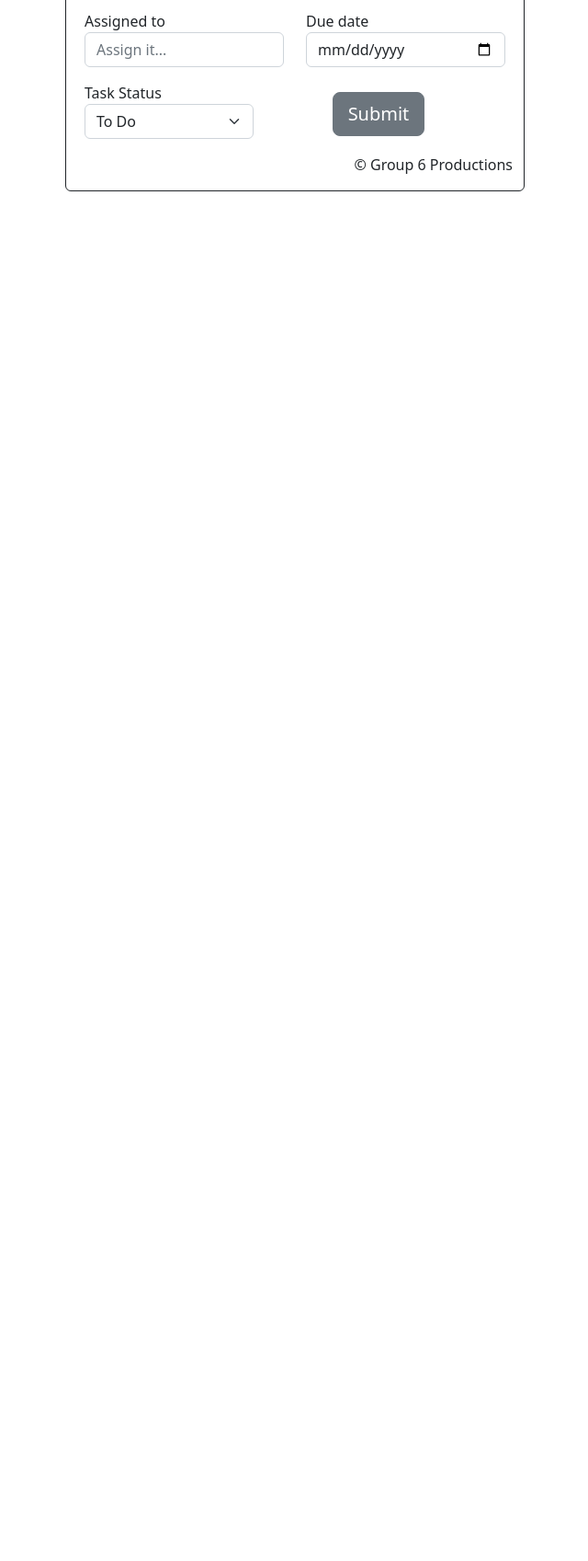
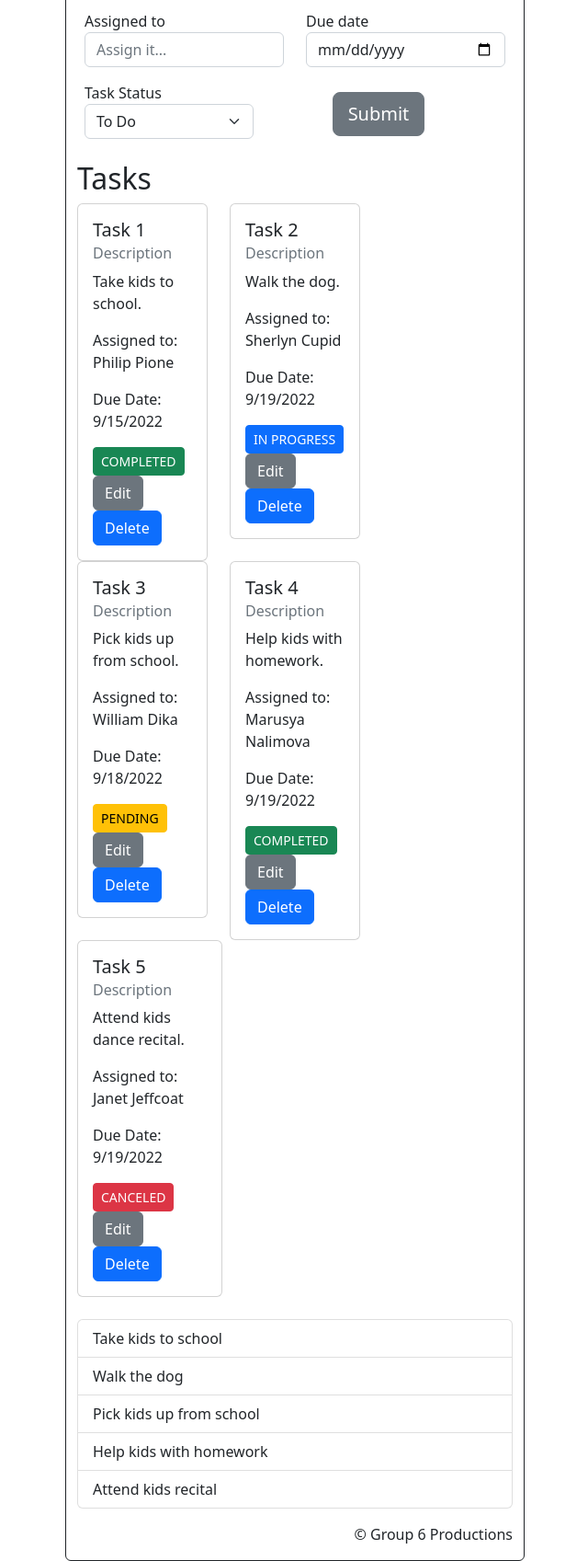
Before and after one commit to Philip-Pione/Group-6-Project, a plain HTML site: page index.html in a window 1280 px wide. Shown: the part 290-1987 px from the top of the page at 92% size, without its empty margins (319-959 px from the left). Before the commit the page ends 800 px from the top, so only its background shows below. Drawn offline with nearby package versions, Linux system fonts and the light colour scheme.

```diff
--- a/index.html
+++ b/index.html
@@ -55,6 +55,93 @@
                     <button type="submit" class="btn btn-outline-secondary active btn-lg" aria-pressed="true">Submit</button>
                 </div>
             </div>
+            <div>
+                <br>
+                <h2>Tasks</h2>
+            </div>
+            <div class="row">
+                <div class="col-sm-4">
+                  <div class="card">
+                    <div class="card-body">
+                      <h5 class="card-title">Task 1</h5>
+                      <h6 class="card-subtitle mb-2 text-muted">Description</h6>
+                      <p class="card-text">Take kids to school.</p>
+                      <p>Assigned to: Philip Pione</p>
+                      <p>Due Date: 9/15/2022</p>
+                      <button type="button" class="btn btn-success btn-sm">COMPLETED</button>
+                      <a href="#" class="btn btn-secondary">Edit</a>
+                      <a href="#" class="btn btn-primary">Delete</a>
+                    </div>
+                  </div>
+                </div>
+                <div class="col-sm-4">
+                  <div class="card">
+                    <div class="card-body">
+                      <h5 class="card-title">Task 2</h5>
+                      <h6 class="card-subtitle mb-2 text-muted">Description</h6>
+                      <p class="card-text">Walk the dog.</p>
+                      <p>Assigned to: Sherlyn Cupid</p>
+                      <p>Due Date: 9/19/2022</p>
+                      <button type="button" class="btn btn-primary btn-sm">IN PROGRESS</button>
+                      <a href="#" class="btn btn-secondary">Edit</a>
+                      <a href="#" class="btn btn-primary">Delete</a>
+                    </div>
+                  </div>
+                </div>
+              </div><div class="row">
+                <div class="col-sm-4">
+                  <div class="card">
+                    <div class="card-body">
+                      <h5 class="card-title">Task 3</h5>
+                      <h6 class="card-subtitle mb-2 text-muted">Description</h6>
+                      <p class="card-text">Pick kids up from school.</p>
+                      <p>Assigned to: William Dika</p>
+                      <p>Due Date: 9/18/2022</p>
+                      <button type="button" class="btn btn-warning btn-sm">PENDING</button>
+                      <a href="#" class="btn btn-secondary">Edit</a>
+                      <a href="#" class="btn btn-primary">Delete</a>
+                    </div>
+                  </div>
+                </div>
+                <div class="col-sm-4">
+                  <div class="card">
+                    <div class="card-body">
+                      <h5 class="card-title">Task 4</h5>
+                      <h6 class="card-subtitle mb-2 text-muted">Description</h6>
+                      <p class="card-text">Help kids with homework.</p>
+                      <p>Assigned to: Marusya Nalimova</p>
+                      <p>Due Date: 9/19/2022</p>
+                      <button type="button" class="btn btn-success btn-sm">COMPLETED</button>
+                      <a href="#" class="btn btn-secondary">Edit</a>
+                      <a href="#" class="btn btn-primary">Delete</a>
+                    </div>
+                  </div>
+                </div>
+              </div>
+                <div class="col-sm-4">
+                  <div class="card">
+                    <div class="card-body">
+                      <h5 class="card-title">Task 5</h5>
+                      <h6 class="card-subtitle mb-2 text-muted">Description</h6>
+                      <p class="card-text">Attend kids dance recital.</p>
+                      <p>Assigned to: Janet Jeffcoat</p>
+                      <p>Due Date: 9/19/2022</p>
+                      <button type="button" class="btn btn-danger btn-sm">CANCELED</button>
+                      <a href="#" class="btn btn-secondary">Edit</a>
+                      <a href="#" class="btn btn-primary">Delete</a>
+                    </div>
+                  </div>
+                </div>
+              </div>
+              </div>
+              <BR>
+              <ul class="list-group">
+                <li class="list-group-item">Take kids to school</li>
+                <li class="list-group-item">Walk the dog</li>
+                <li class="list-group-item">Pick kids up from school</li>
+                <li class="list-group-item">Help kids with homework</li>
+                <li class="list-group-item">Attend kids recital</li>
+              </ul>
 
             <footer class="d-flex justify-content-end">
                 <p class="mt-3">© Group 6 Productions</p>
```
